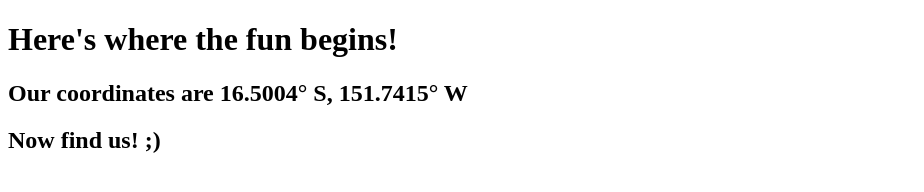
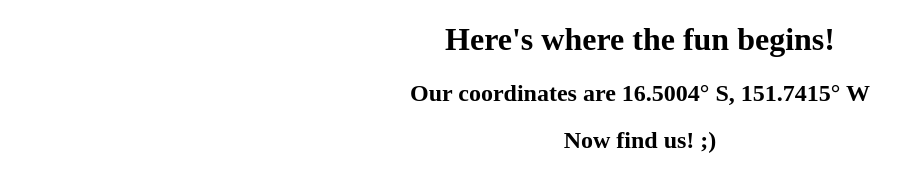
Before and after one commit to Sean-Peterson/resort, a plain HTML site: page travelarrangements.html in a window 1280 px wide. Shown: the whole page, without its empty margins (0-924 px from the left). Drawn offline with Linux system fonts and the light colour scheme.

Commit message:
add initial styling to all webpages. Correct link error in media.html, correct title in travelarrangements.html

```diff
--- a/css/styles.css
+++ b/css/styles.css
@@ -0,0 +1,4 @@
+body {
+  text-align: center;
+  font-family: serif;
+}
--- a/travelarrangements.html
+++ b/travelarrangements.html
@@ -2,6 +2,7 @@
 <html>
   <head>
     <meta charset="utf-8">
+    <link rel="stylesheet" href="css/styles.css" title="styles/text">
     <title>Travel Arrangements</title>
   </head>
   <body>
```
Also changed, not shown: media.html (+1 -1 lines).
